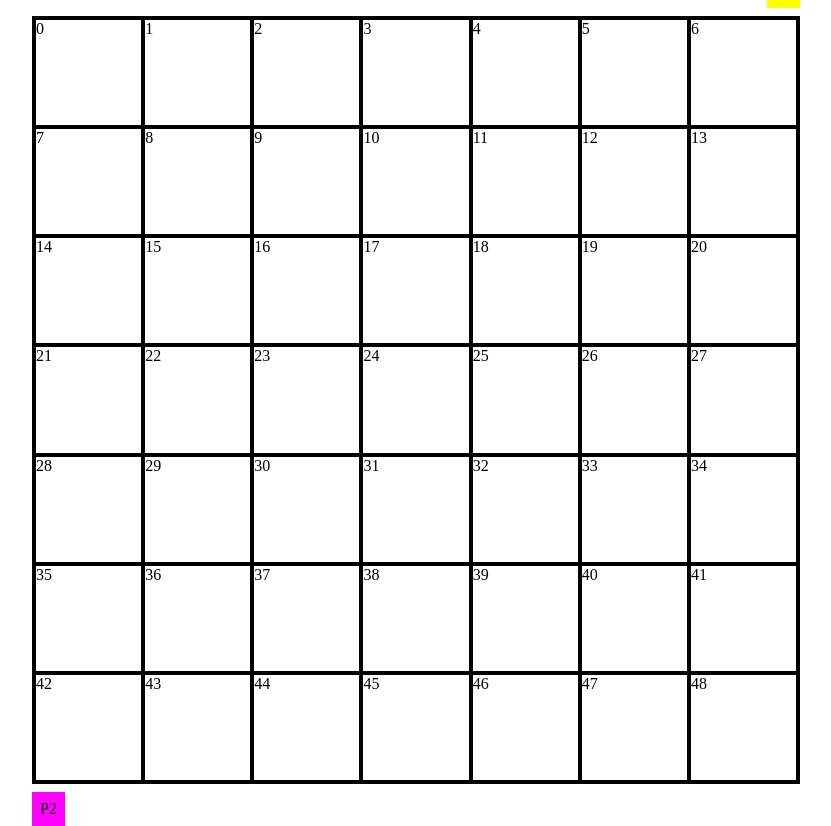
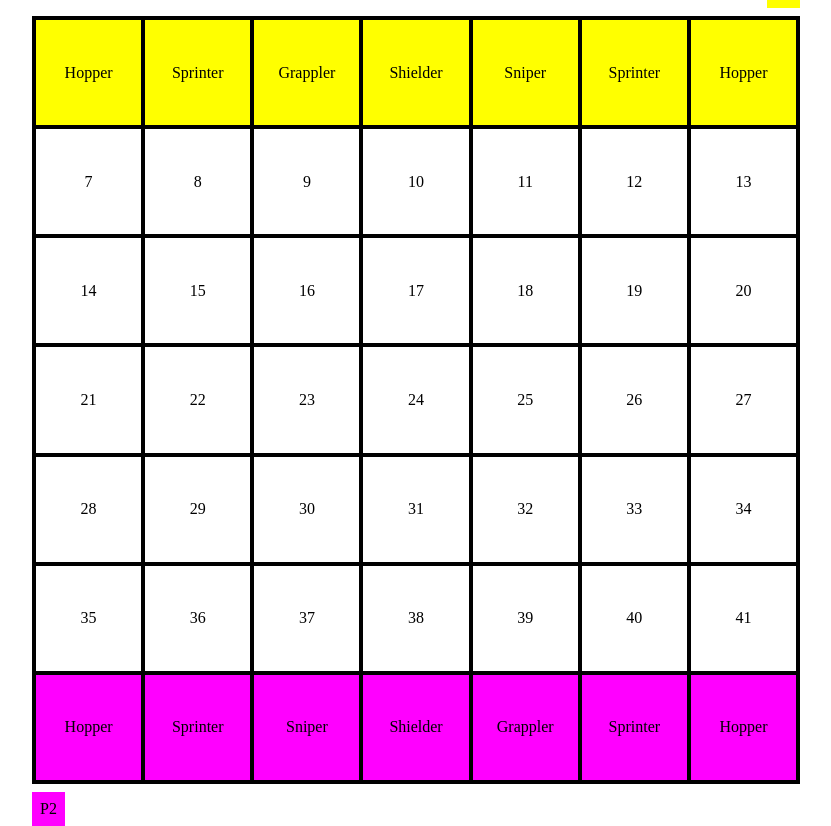
Before and after one commit to Dubbelll/Mieren, a plain HTML site: page BertaChess/index.html in a window 1280 px wide. Shown: the whole page, without its empty margins (224-1055 px from the left). Drawn offline with Linux system fonts and the light colour scheme.

Commit message:
Add unit definitions Render start position

```diff
--- a/BertaChess/index.html
+++ b/BertaChess/index.html
@@ -72,6 +72,7 @@
 
 			#board {
 				display: grid;
+				grid-template-columns: repeat(7, 1fr);
 				gap: 4px;
 				aspect-ratio: 1;
 				background-color: black;
@@ -93,6 +94,8 @@
 			.cell {
 				position: relative;
 				display: flex;
+				align-items: center;
+				justify-content: center;
 				aspect-ratio: 1;
 				background-color: white;
 				border: none;
@@ -112,7 +115,70 @@
 		</style>
 
 		<script>
-			let match = generateMatch(7)
+			class Unit {
+				constructor(player, distancePerMove, maxMoveDistance) {
+					this.player = player
+					this.distancePerMove = distancePerMove
+					this.maxMoveDistance = maxMoveDistance
+				}
+
+				select(cell) {
+					return { moves: [], captures: [] }
+				}
+			}
+
+			class Shielder extends Unit {
+				constructor(player) {
+					super(player, 1, 1)
+				}
+
+				select(cell) {
+					return { moves: [], captures: [] }
+				}
+			}
+
+			class Sniper extends Unit {
+				constructor(player) {
+					super(player, 1, 1)
+					this.aim = undefined
+				}
+
+				select(cell) {
+					return { moves: [], captures: [] }
+				}
+			}
+
+			class Grappler extends Unit {
+				constructor(player) {
+					super(player, 1, 1)
+				}
+
+				select(cell) {
+					return { moves: [], captures: [] }
+				}
+			}
+
+			class Sprinter extends Unit {
+				constructor(player) {
+					super(player, 2, 2)
+				}
+
+				select(cell) {
+					return { moves: [], captures: [] }
+				}
+			}
+
+			class Hopper extends Unit {
+				constructor(player) {
+					super(player, 1, 2)
+				}
+
+				select(cell) {
+					return { moves: [], captures: [] }
+				}
+			}
+
+			const match = generateMatch()
 			let selection = undefined
 
 			let player1Element = document.getElementById('player1')
@@ -135,9 +201,13 @@
 				for (const cell of match.board) {
 					const cellElement = document.createElement('button')
 
-					cellElement.textContent = cell.index
+					cellElement.textContent = cell.unit
+						? cell.unit.constructor.name
+						: cell.index.toString()
 					cellElement.onclick = () => select(cell)
 					cellElement.classList.add('cell')
+					if (cell.unit?.player === match.player1) cellElement.classList.add('player1')
+					if (cell.unit?.player === match.player2) cellElement.classList.add('player2')
 
 					boardElement.appendChild(cellElement)
 
@@ -145,7 +215,7 @@
 				}
 			}
 
-			function generateMatch(size) {
+			function generateMatch() {
 				const player1 = {
 					name: 'Anonymous',
 					type: 'Human',
@@ -161,22 +231,33 @@
 					player1,
 					player2,
 					turn: player1,
-					board: generateBoard(size),
-					size,
+					board: generateBoard(player1, player2),
 				}
 			}
 
-			function generateBoard(size) {
+			function generateBoard(player1, player2) {
+				const size = 7 // rows x columns
 				const cells = []
+				const player1Units = generateUnits(player1)
+				const player2Units = generateUnits(player2).reverse()
 
 				for (let y = 0; y < size; y++) {
 					for (let x = 0; x < size; x++) {
-						cells.push({
+						const cell = {
 							x,
 							y,
 							index: generateIndex(x, y, size),
-							unit: undefined,
-						})
+						}
+
+						if (y === 0) {
+							cell.unit = player1Units[x]
+						} else if (y === size - 1) {
+							cell.unit = player2Units[x]
+						} else {
+							cell.unit = undefined
+						}
+
+						cells.push(cell)
 					}
 				}
 
@@ -186,6 +267,18 @@
 			function generateIndex(x, y, size) {
 				return x + y + y * (size - 1)
 			}
+
+			function generateUnits(player) {
+				return [
+					new Hopper(player),
+					new Sprinter(player),
+					new Grappler(player),
+					new Shielder(player),
+					new Sniper(player),
+					new Sprinter(player),
+					new Hopper(player),
+				]
+			}
 		</script>
 	</body>
 </html>
```
